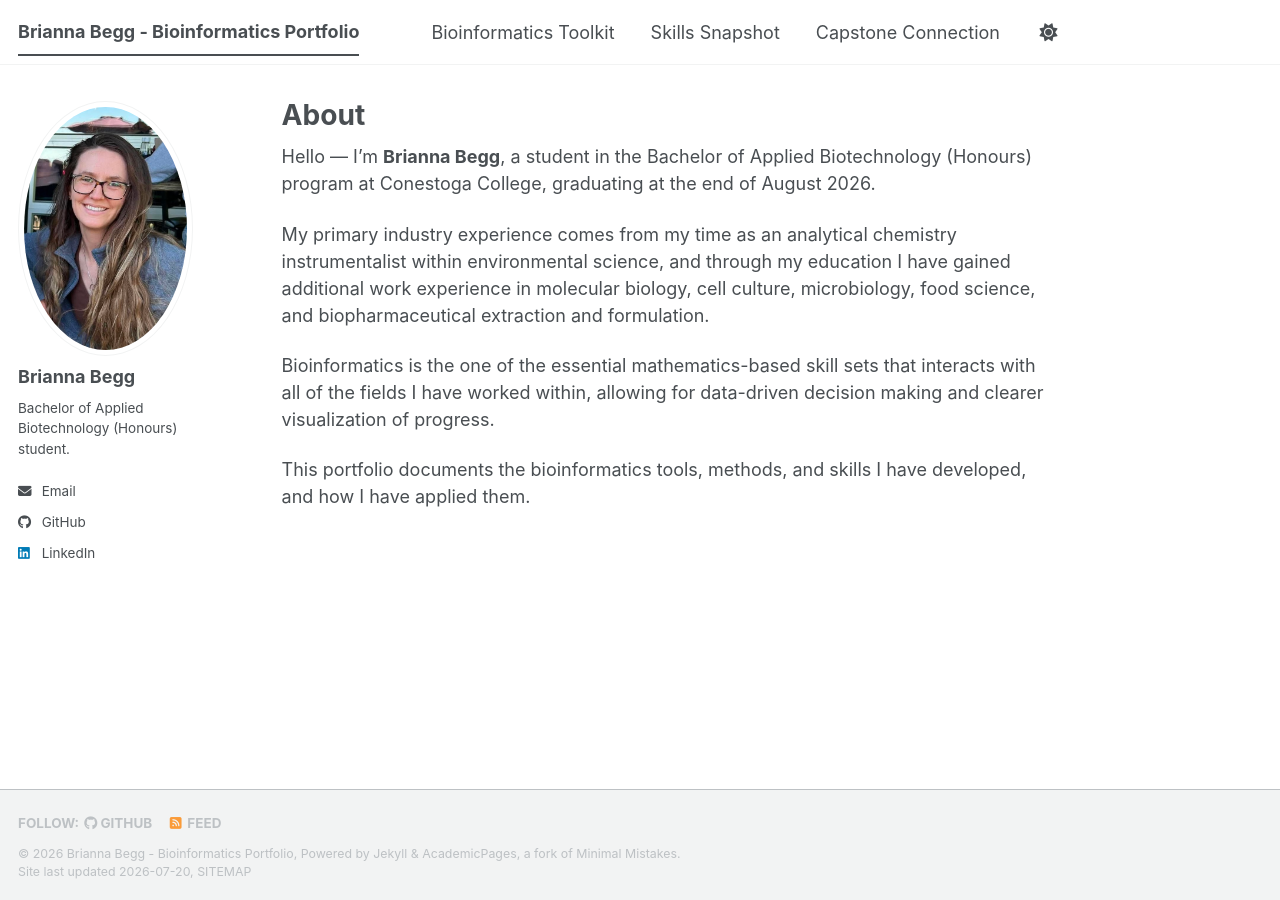
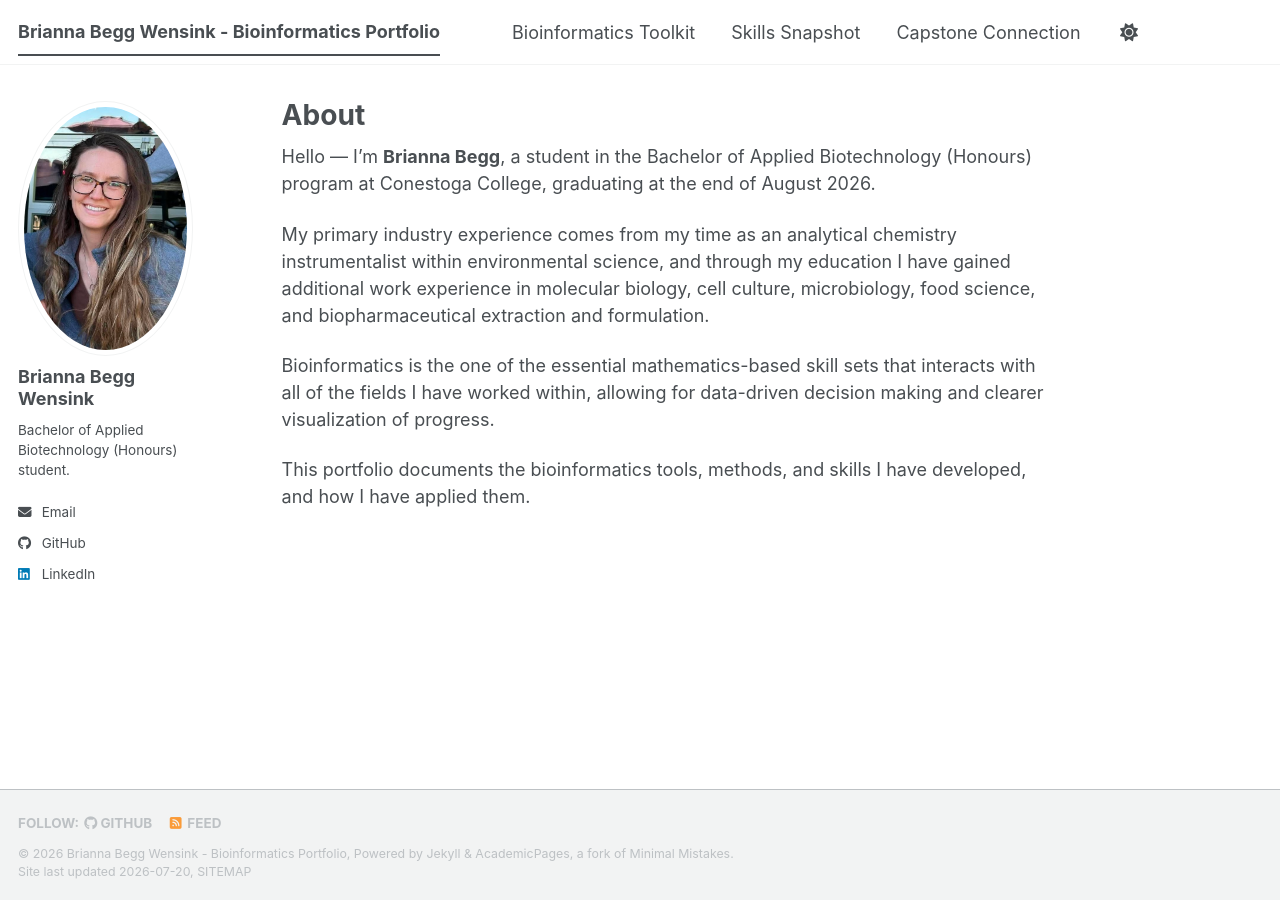
Before and after one commit to briannabegg/biot74000-portfolio, a Jekyll site: the page built from _pages/about.md, in a window 1280 px wide. Built offline with Jekyll 4.4.1, drawn with Linux system fonts in a browser that asks for light colours; a script bundle is joined from its source files by our own code; library files that are not in the unit come from our copies.

Commit message:
Update _config.yml

```diff
--- a/_config.yml
+++ b/_config.yml
@@ -16,7 +16,7 @@
 
 # Your site's title - appears in the top-left of every page and in the browser tab.
 # Example: "Nykole Crevits - Bioinformatics Portfolio"
-title: "Brianna Begg - Bioinformatics Portfolio"
+title: "Brianna Begg Wensink - Bioinformatics Portfolio"
 
 # A short subtitle/description for the site.
 description: "BIOT74000 Bioinformatics E-Portfolio, Bachelor of Applied Biotechnology (Honours), Conestoga College."
@@ -41,7 +41,7 @@ repository: "briannabegg/biot74000-portfolio"
 #  YOUR PROFILE (appears in the sidebar on every page)
 # -------------------------------------------------------------------
 author:
-  name: "Brianna Begg"
+  name: "Brianna Begg Wensink"
   bio: "Bachelor of Applied Biotechnology (Honours) student."
   # To add a profile photo: upload a square image to the images/ folder,
   # then put its filename here (e.g. "profile.jpg"). Leave blank for no photo.
```
